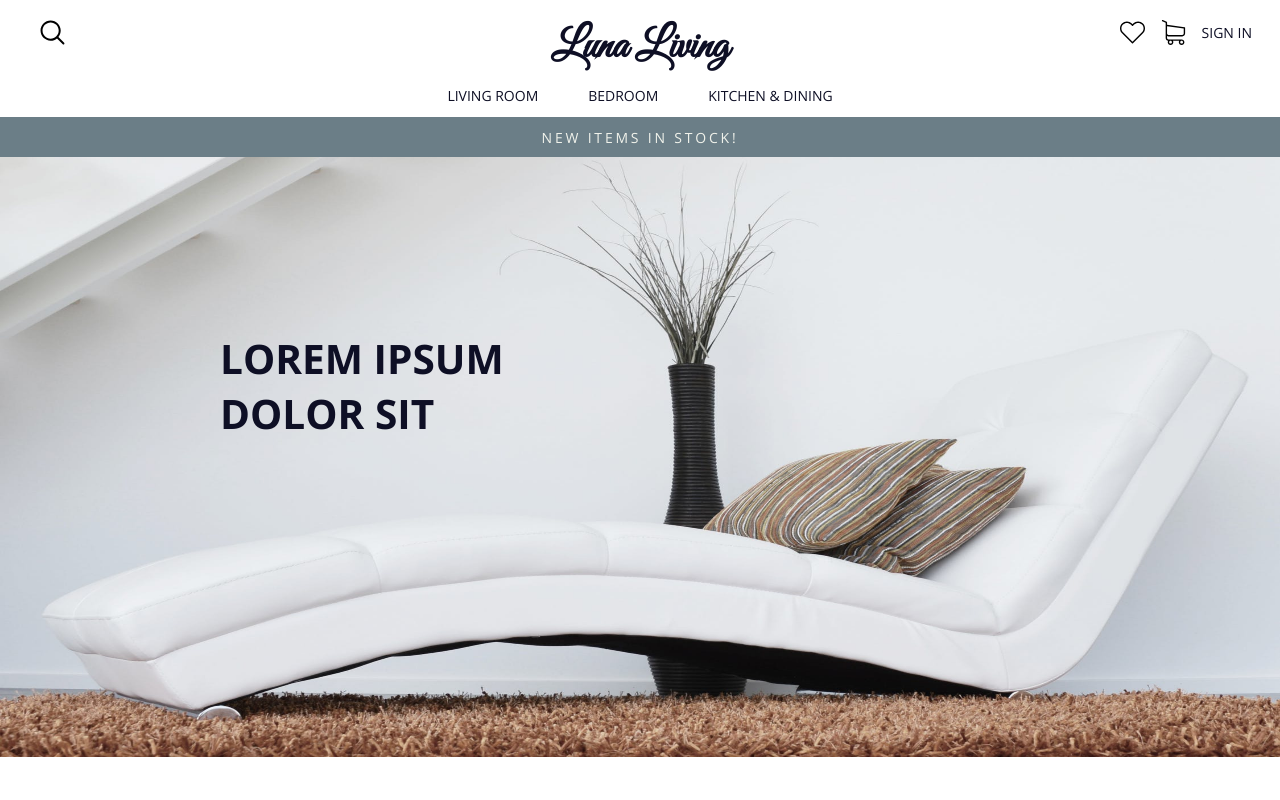
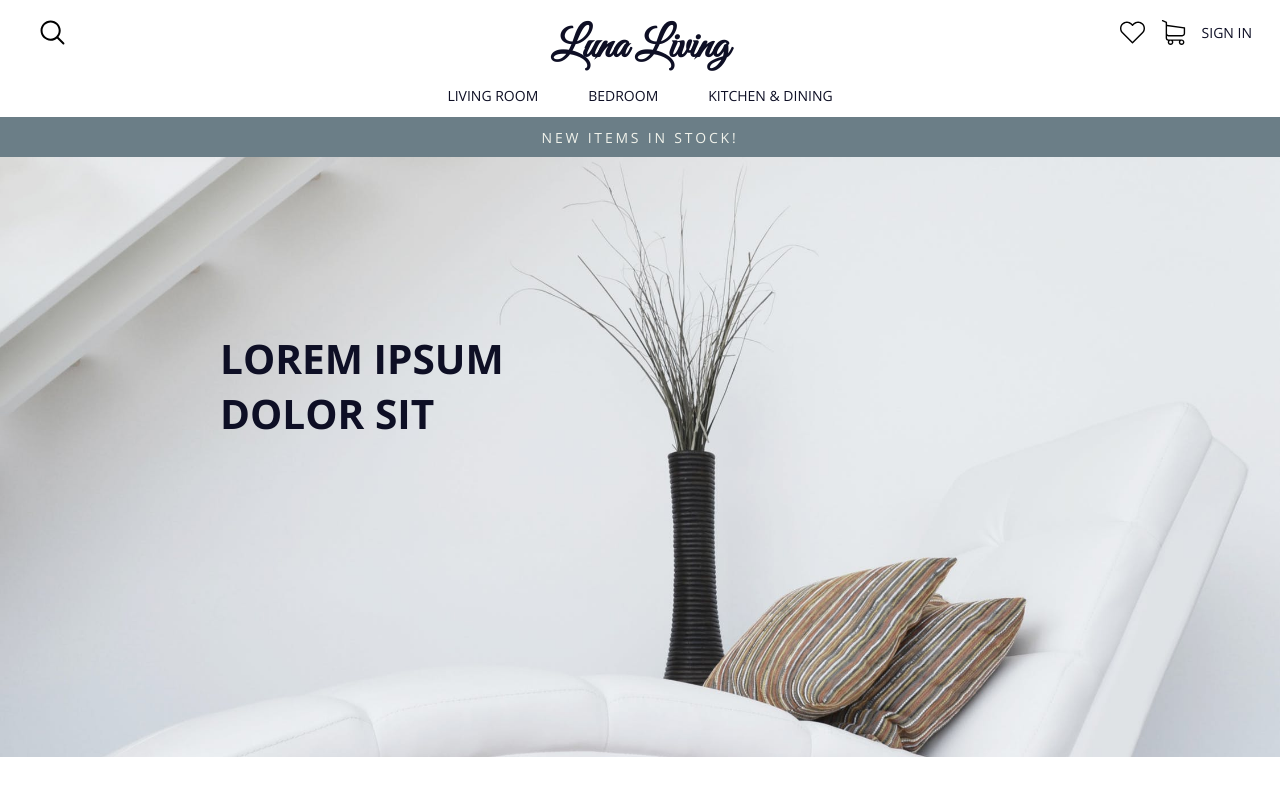
Before and after one commit to yirano/react-luna_living, a React (Create React App) app: page / in a window 1280 px wide. Shown: the top 800 px of the page. Built offline with nearby package versions, Linux system fonts and the light colour scheme.

Commit message:
Adjust padding in responsive

```diff
--- a/src/components/Hero/Hero.css
+++ b/src/components/Hero/Hero.css
@@ -12,8 +12,13 @@
 	max-height: 600px;
 }
 
+.heroImg {
+	overflow: hidden;
+	max-height: 600px;
+	min-height: 200px;
+}
+
 .heroContainer img {
-	position: relative;
 	width: 100%;
 }
 
--- a/src/components/Hero/Hero.js
+++ b/src/components/Hero/Hero.js
@@ -6,7 +6,9 @@ export default function Hero() {
 	return (
 		<section className="hero">
 			<div className="heroContainer">
-				<img src={HeroImg} alt="Lounge chair" />
+				<div className="heroImg">
+					<img src={HeroImg} alt="Lounge chair" />
+				</div>
 				<h2 className="heroTitle">Lorem ipsum dolor sit</h2>
 			</div>
 		</section>
--- a/src/components/Inspiration/Inspiration.css
+++ b/src/components/Inspiration/Inspiration.css
@@ -18,6 +18,7 @@
 	margin: 3px;
 	display: flex;
 	justify-content: center;
+	align-content: center;
 }
 
 .imgCard:nth-child(1),
@@ -45,7 +46,6 @@
 @media only screen and (max-width: 768px) {
 	.imgCard:nth-child(1),
 	.imgCard:nth-child(3) {
-		height: 100%;
 		width: 100vw;
 	}
 
@@ -55,7 +55,7 @@
 		height: auto;
 	}
 	.imgCard:nth-child(2) {
-		height: 100%;
+		/* display: none; */
 		width: 100vw;
 	}
 
```
Also changed, not shown: package.json (+10 -2 lines).
